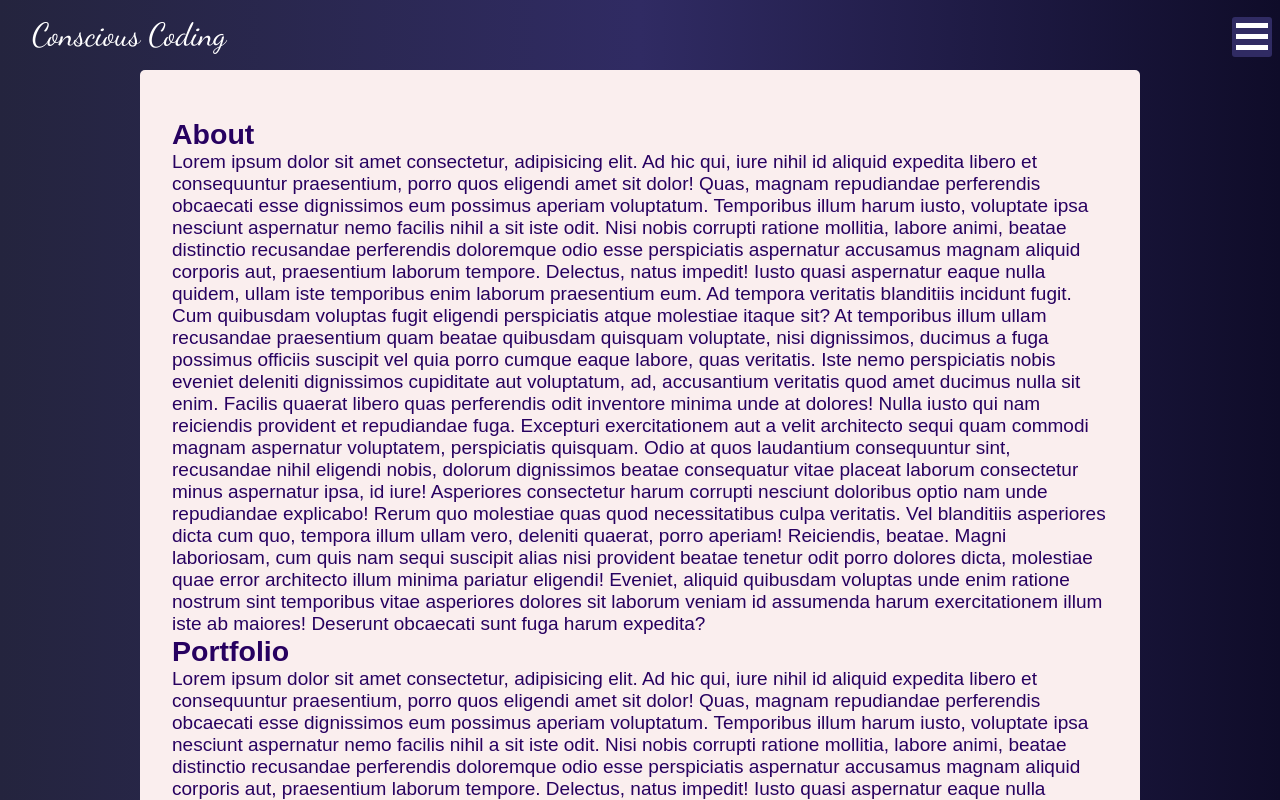
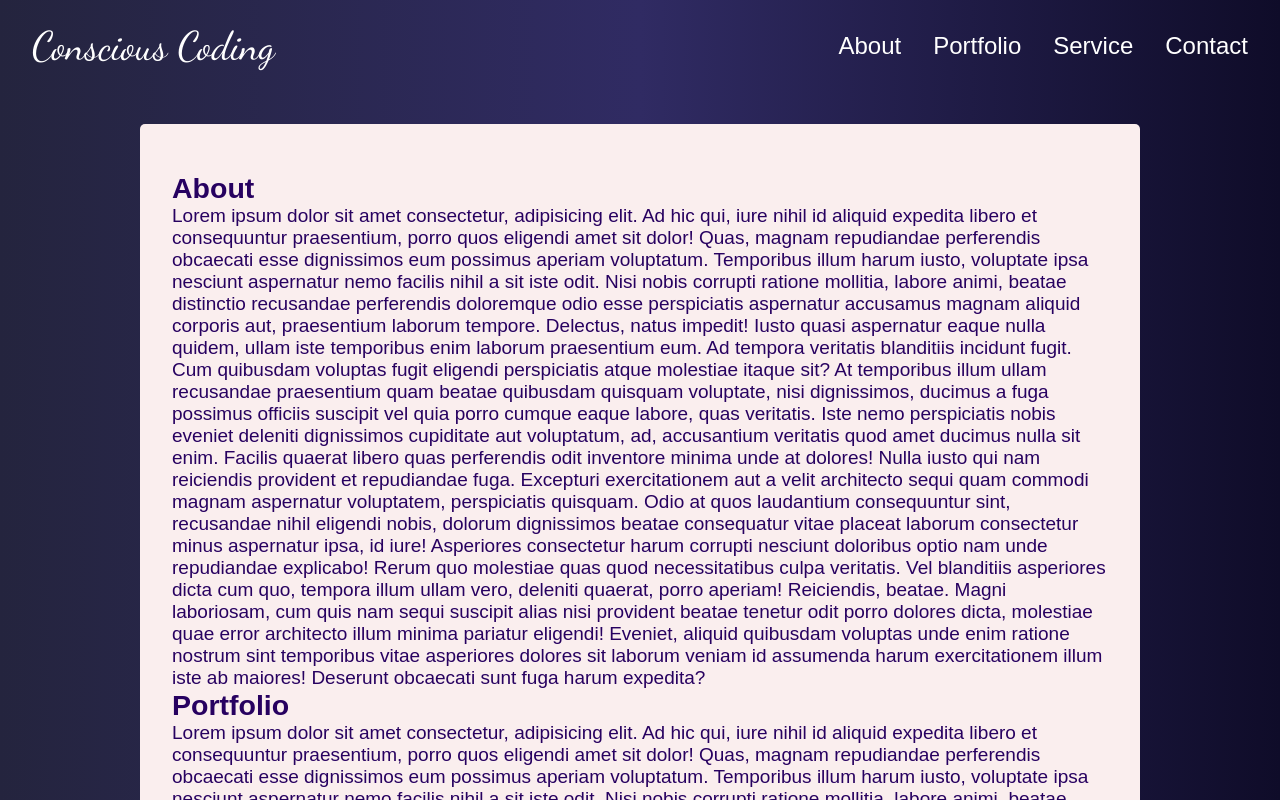
Before and after one commit to nkriedner/fewd-techdegree-project-9, a plain HTML site: page index.html in a window 1280 px wide. Shown: the top 800 px of the page. Drawn offline with Linux system fonts and the light colour scheme.

Commit message:
Add nav menu styles for tablet & desktop view

```diff
--- a/css/styles.css
+++ b/css/styles.css
@@ -132,6 +132,42 @@ main {
     animation: fadeIn 1.5s ease-out;
 }
 
+/* FOOTER STYLES */
+footer {
+    padding: 8rem 0;
+    margin: 0 auto;
+    font-size: 2rem;
+}
+
+/* MEDIA QUERIES */
+@media screen and (min-width: 768px) {
+    .header {
+        flex-direction: column;
+    }
+    .header__logo {
+        font-size: 4rem;
+    }
+    .header__nav--main {
+        position: static;
+        flex-direction: row;
+        width: auto;
+        min-height: auto;
+        background-color: transparent;
+    }
+    .header__nav--main li {
+        padding: 1.6rem;
+    }
+    .hamburger {
+        display: none;
+    }
+}
+@media screen and (min-width: 1024px) {
+    .header {
+        flex-direction: row;
+        margin-bottom: 3.2rem;
+    }
+}
+
 /* KEYFRAME ANIMATION STYLES */
 @keyframes slideInRight {
     0% {
```
